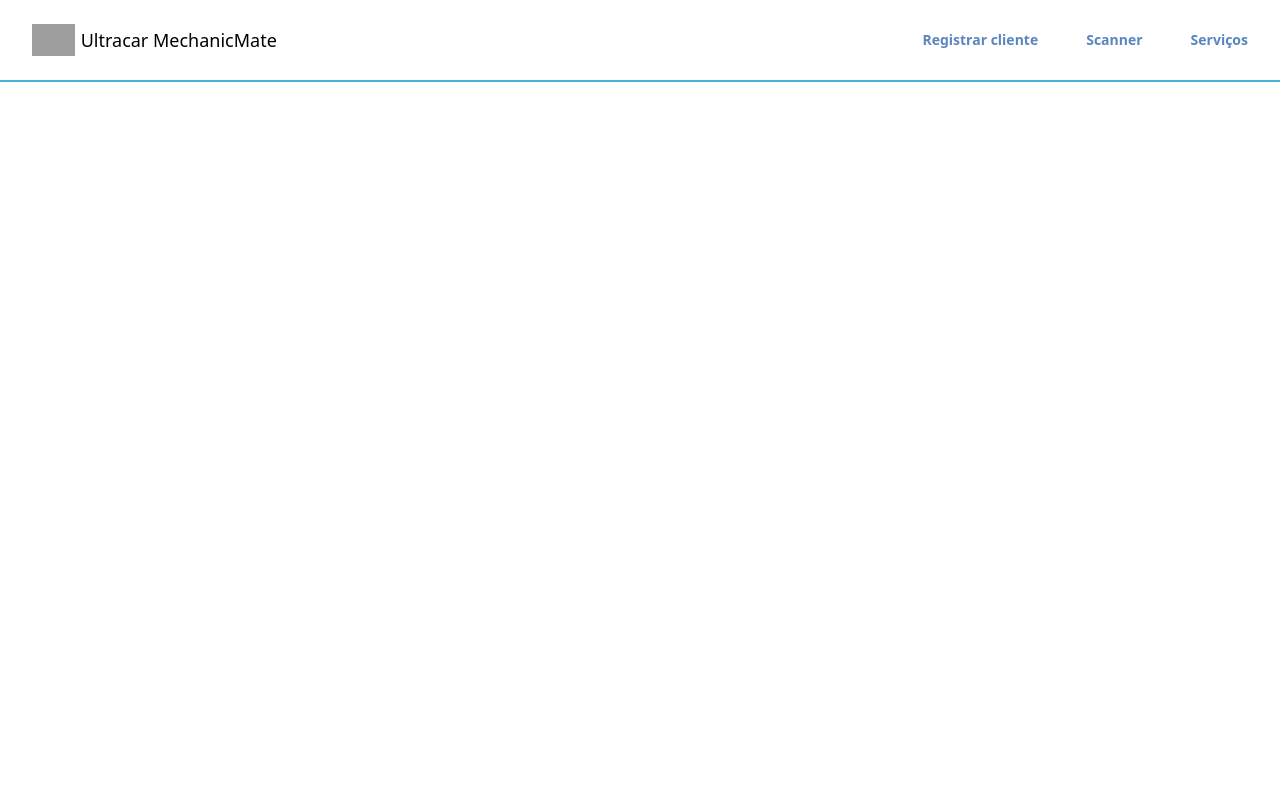
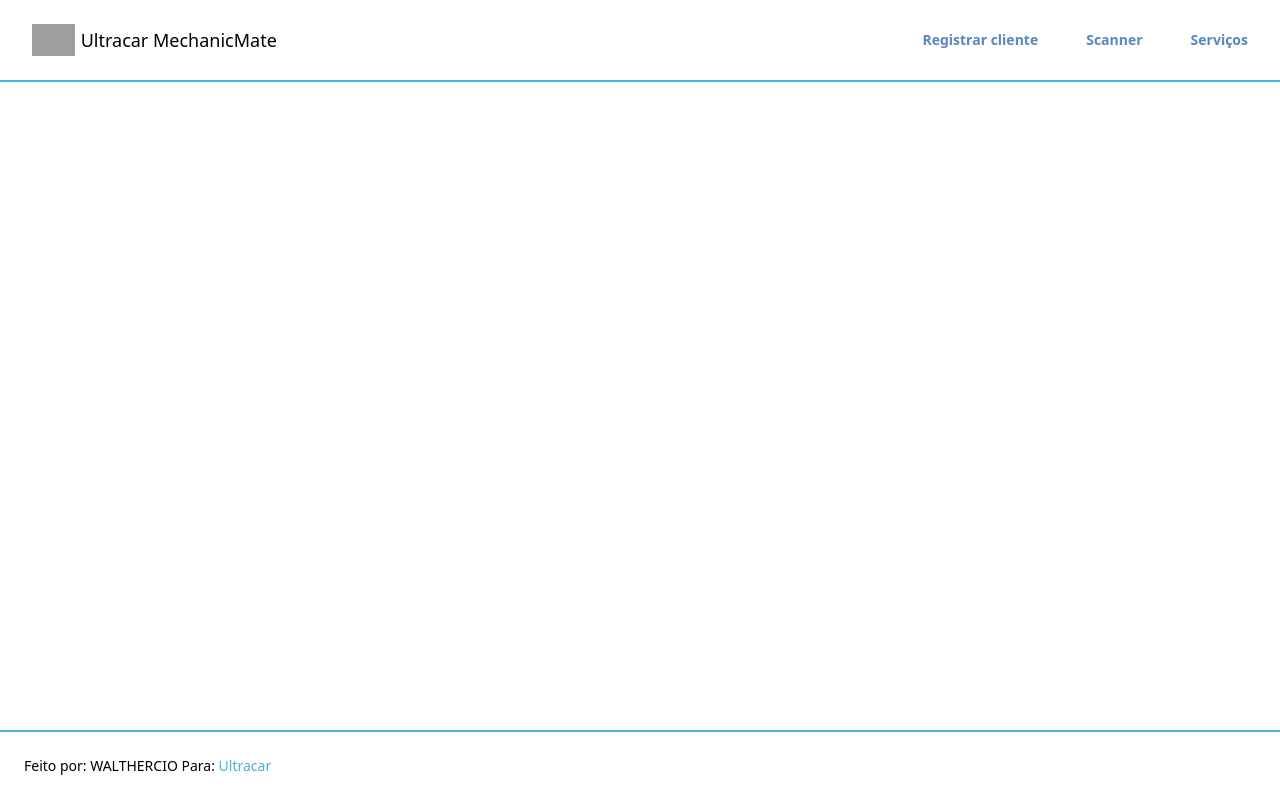
Before and after one commit to tercioab/Ultracar-, a React (Create React App) app in the folder ultracar/: page / in a window 1280 px wide. Built offline with nearby package versions, Linux system fonts and the light colour scheme; grey boxes are pictures that could not be loaded.

Commit message:
feat: footer

```diff
--- a/ultracar/src/components/Footer.js
+++ b/ultracar/src/components/Footer.js
@@ -0,0 +1,27 @@
+export default function Footer() {
+	return (
+		<footer class='p-4 bg-white  shadow md:flex md:items-center md:justify-between md:p-6 dark:bg-gray-800 fixed bottom-0 w-full bg-white border-t-2 border-blue-2'>
+			<span class='text-sm text-gray-500 sm:text-center dark:text-gray-400'>
+				Feito por:{" "}
+				<a
+					href='https://www.linkedin.com/in/walthercio-almeida/'
+					class='hover:underline'
+                    target='_blank'
+                    rel="noreferrer"
+				>
+                    WALTHERCIO
+                    {" "}
+                </a>
+                Para: {" "}
+                <a
+					href='https://ultracar.com.br/sistema-gestao-oficina-mecanica/programa-gerenciamento-oficina-mecanica/'
+					class='hover:underline text-blue-2'
+                    target='_blank'
+                    rel="noreferrer"
+				>
+					Ultracar
+				</a>
+			</span>
+		</footer>
+	);
+}
--- a/ultracar/src/components/layout.js
+++ b/ultracar/src/components/layout.js
@@ -1,12 +1,13 @@
 
 import { Outlet } from "react-router-dom";
 import Header from "./Header";
+import Footer from "./Footer";
 export default function Layout() {
 	return (
 		<>
 		<Header/>
 			<Outlet />
-
+			<Footer/>
 		</>
 	);
 }
```
